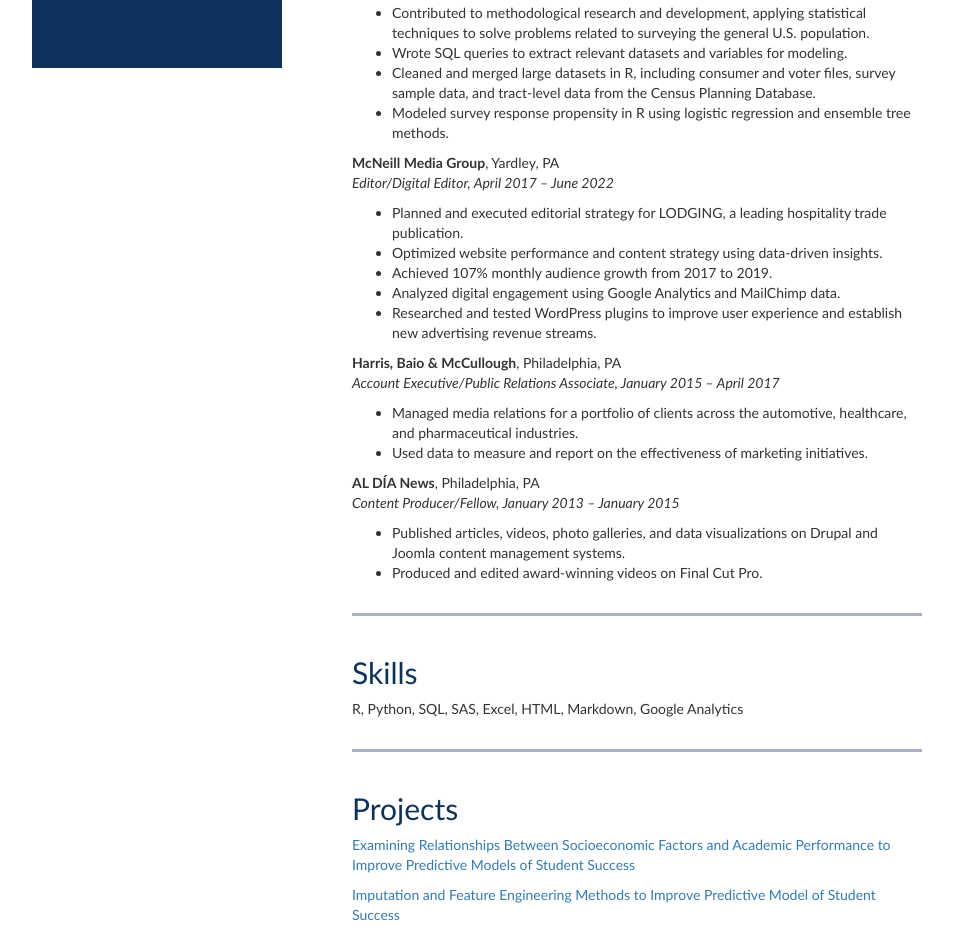
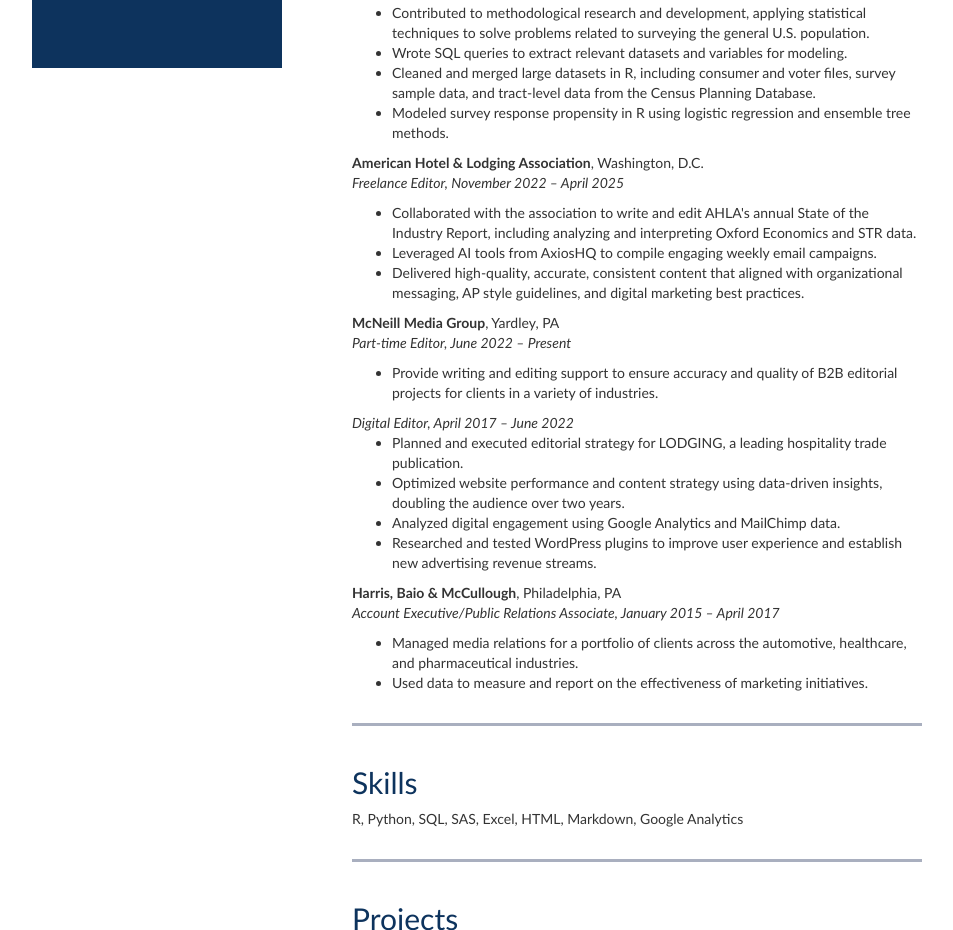
Before and after one commit to christinekillion/CV, a plain HTML site: page index.html in a window 1280 px wide. Shown: the part 732-1662 px from the top of the page, without its empty margins (153-1106 px from the left). Drawn offline with nearby package versions, Linux system fonts and the light colour scheme; some packages are replaced by stand-ins of ours.

Commit message:
Update index.html

```diff
--- a/index.html
+++ b/index.html
@@ -438,7 +438,7 @@
 </p>
 <ul>
 <li>Demonstrated understanding of probability, statistical inference, experimental analysis, and data collection and management.</li>
-<li>Skilled in research, accurately reporting findings, and translating complex analyses and models for non-technical audiences.</li>
+<li>Experienced in exploratory data analysis, model building, accurately reports findings, and translating complex analyses for non-technical audiences.</li>
 <li>Adept at learning new software and programming languages.</li>
 <li>Proven track record of collaborating with colleagues and clients to set realistic goals, find creative solutions, and achieve measurable results.</li>
 </ul>
@@ -457,8 +457,8 @@
 
               <section id="experience">
             <h2>Work Experience</h2>
-            <p><strong>SSRS</strong>, Glen Mills, PA<br />
-<em>Methods, Analytics, and Data Science Graduate Intern, June 2025 – August 2025</em>
+<p><strong>SSRS</strong>, Glen Mills, PA<br />
+  <em>Methods, Analytics, and Data Science Graduate Intern, June 2025 – August 2025</em>
 <ul>
   <li>Contributed to methodological research and development, applying statistical techniques to solve problems related to surveying the general U.S. population.</li>
   <li>Wrote SQL queries to extract relevant datasets and variables for modeling.</li>
@@ -467,12 +467,25 @@
 </ul>
 </p>
 
+<p><strong>American Hotel & Lodging Association</strong>, Washington, D.C.<br />
+  <em>Freelance Editor, November 2022 – April 2025</em>
+<ul>
+  <li>Collaborated with the association to write and edit AHLA's annual State of the Industry Report, including analyzing and interpreting Oxford Economics and STR data.</li>
+  <li>Leveraged AI tools from AxiosHQ to compile engaging weekly email campaigns.</li>
+  <li>Delivered high-quality, accurate, consistent content that aligned with organizational messaging, AP style guidelines, and digital marketing best practices.</li>
+</ul>
+</p>
+
 <p>
-<strong>McNeill Media Group</strong>, Yardley, PA<br />      <em>Editor/Digital Editor, April 2017 – June 2022</em>
+<strong>McNeill Media Group</strong>, Yardley, PA<br />
+  <em>Part-time Editor, June 2022 – Present</em>
+<ul>
+<li>Provide writing and editing support to ensure accuracy and quality of B2B editorial projects for clients in a variety of industries.</li>
+</ul>
+  <em>Digital Editor, April 2017 – June 2022</em>
 <ul>
 <li>Planned and executed editorial strategy for LODGING, a leading hospitality trade publication.</li>
-<li>Optimized website performance and content strategy using data-driven insights. </li>
-<li>Achieved 107% monthly audience growth from 2017 to 2019.
+<li>Optimized website performance and content strategy using data-driven insights, doubling the audience over two years.</li>
 <li>Analyzed digital engagement using Google Analytics and MailChimp data.</li>
 <li>Researched and tested WordPress plugins to improve user experience and establish new advertising revenue streams.</li>
 </ul>
@@ -487,13 +500,6 @@
 </ul>
 </p>
 
-<p>
-<strong>AL DÍA News</strong>, Philadelphia, PA</br>         <em>Content Producer/Fellow, January 2013 – January 2015</em>
-<ul>
-<li>Published articles, videos, photo galleries, and data visualizations on Drupal and Joomla content management systems. </li>
-<li>Produced and edited award-winning videos on Final Cut Pro. </li>
-</ul>
-</p>
         </section>
 
         <section id="skills">
```
